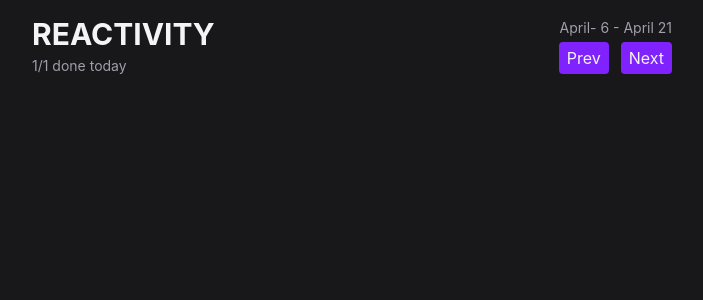
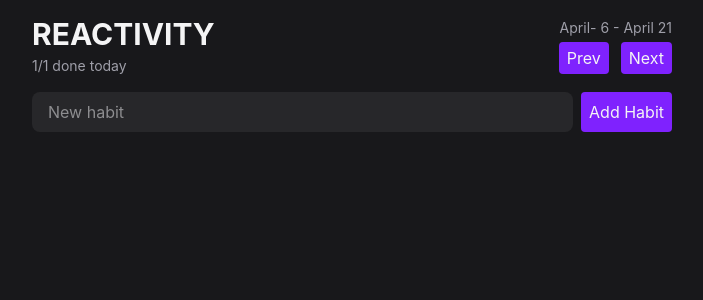
Before and after one commit to clara-cdp/Reactivity, a React (Vite) app: page / in a window 1280 px wide. Shown: the top 300 px of the page, without its empty margins (288-991 px from the left). Built offline with nearby package versions, Linux system fonts and the light colour scheme.

Commit message:
created input-text field

```diff
--- a/src/App.tsx
+++ b/src/App.tsx
@@ -1,26 +1,10 @@
-import { Button } from "./components/Button"
+//import { Button } from "./components/Button"
+import { Header } from "./components/Header"
+import {HabitForm} from "./components/Habitform"
 
 export default function App() {
     return <div className="max-w-2xl mx-auto p-4 flex flex-col gap-4">
-      <Header></Header>
+        <Header/>
+        <HabitForm/>
   </div>
 }
-
-function Header() {
-    return (
-        <header className="flex items-center justify-between">
-            <div className="flex flex-col gap-1">
-                <h1 className="text-3xl font-bold uppercase">Reactivity</h1>
-                <span className="text-zinc-400 text-sm">1/1 done today</span>
-            </div>
-            <div className="flex flex-col gap-1 items-end">
-                <span className="text-zinc-400 text-sm">April- 6 - April 21</span>
-                <div className="flex items-center gap-3">
-                    <Button>Prev</Button>
-                    <Button>Next</Button>
-                </div>
-
-            </div>
-    </header>
-)
-}
--- /dev/null
+++ b/src/components/Habitform.tsx
@@ -0,0 +1,12 @@
+import {Button} from "./Button"
+
+export function HabitForm() {
+    return(
+        <form className="flex gap-2">
+            <input className="flex-1 rounded-lg bg-zinc-800 px-4 py-2
+            outline-none focus-visible:ring-2 focus-visible:ring-violet-500"
+            placeholder="New habit"/>
+            <Button>Add Habit</Button>
+        </form>
+    )
+}
--- /dev/null
+++ b/src/components/Header.tsx
@@ -0,0 +1,20 @@
+import { Button } from "./Button"
+
+export function Header() {
+    return (
+        <header className="flex items-center justify-between">
+            <div className="flex flex-col gap-1">
+                <h1 className="text-3xl font-bold uppercase">Reactivity</h1>
+                <span className="text-zinc-400 text-sm">1/1 done today</span>
+            </div>
+            <div className="flex flex-col gap-1 items-end">
+                <span className="text-zinc-400 text-sm">April- 6 - April 21</span>
+                <div className="flex items-center gap-3">
+                    <Button>Prev</Button>
+                    <Button>Next</Button>
+                </div>
+
+            </div>
+        </header>
+    )
+}
```
